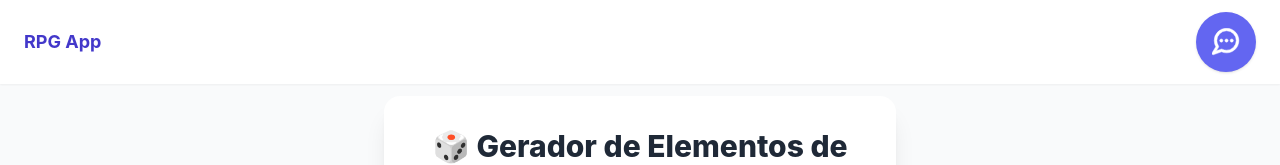
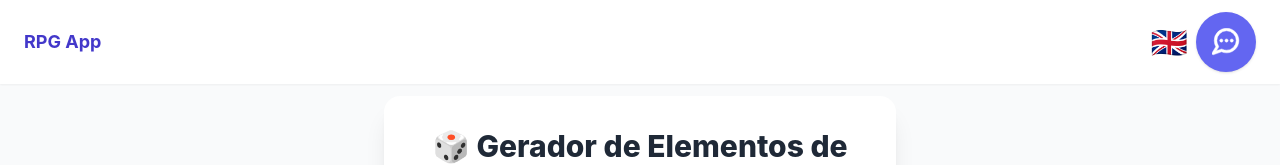
Before and after one commit to jcebidanes/umbrella, a React (Vite) app: page / in a window 1280 px wide. Shown: the top 165 px of the page. Built offline with nearby package versions, Linux system fonts and the light colour scheme.

Commit message:
Adicionado menu para trocar idioma

```diff
--- a/src/App.tsx
+++ b/src/App.tsx
@@ -189,8 +189,13 @@ const App: React.FC = () => {
     setCurrentScreen("list-selection");
   };
 
-  const { t } = useTranslation();
+  const { t, i18n } = useTranslation();
   const [showHelper, setShowHelper] = useState(false);
+
+  // Handler para alternar idioma
+  const handleToggleLocale = () => {
+    i18n.changeLanguage(i18n.language === "pt-BR" ? "en" : "pt-BR");
+  };
 
   return (
     <div className="min-h-screen bg-gray-50 relative">
@@ -200,7 +205,27 @@ const App: React.FC = () => {
           <span className="font-bold text-lg text-indigo-700">RPG App</span>
           {/* Adicione outros itens de menu aqui se desejar */}
         </div>
-        <div className="flex items-center">
+        <div className="flex items-center space-x-2">
+          {/* Ícone de troca de idioma */}
+          <button
+            onClick={handleToggleLocale}
+            className="text-3xl bg-transparent shadow-none p-0 m-0"
+            aria-label={
+              i18n.language === "pt-BR"
+                ? "Switch to English"
+                : "Mudar para Português"
+            }
+          >
+            {i18n.language === "pt-BR" ? (
+              <span role="img" aria-label="Bandeira do Reino Unido">
+                🇬🇧
+              </span>
+            ) : (
+              <span role="img" aria-label="Bandeira do Brasil">
+                🇧🇷
+              </span>
+            )}
+          </button>
           {/* Helper como item do menu, alinhado à direita e centralizado */}
           <button
             onClick={() => setShowHelper(true)}
```
